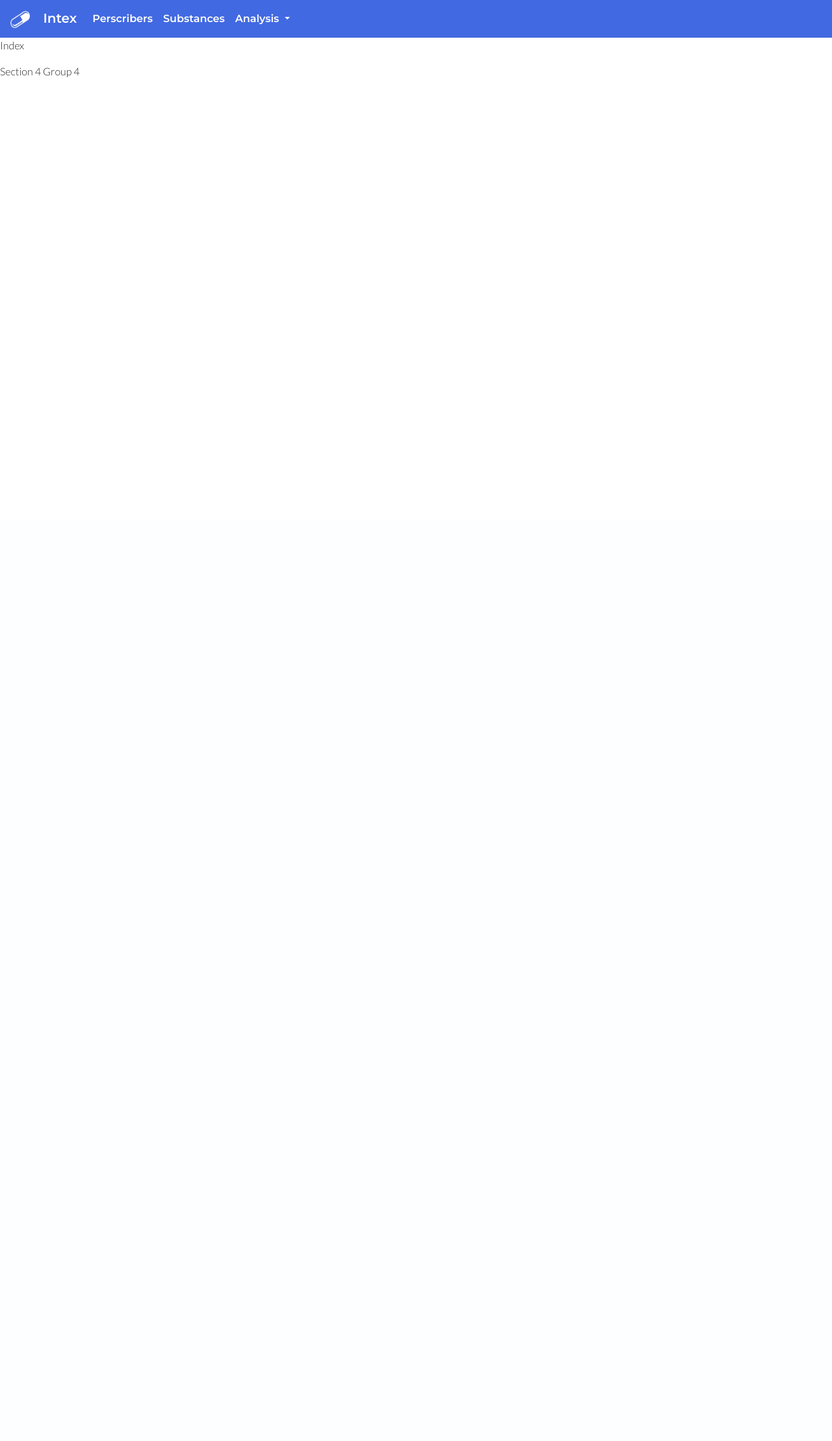
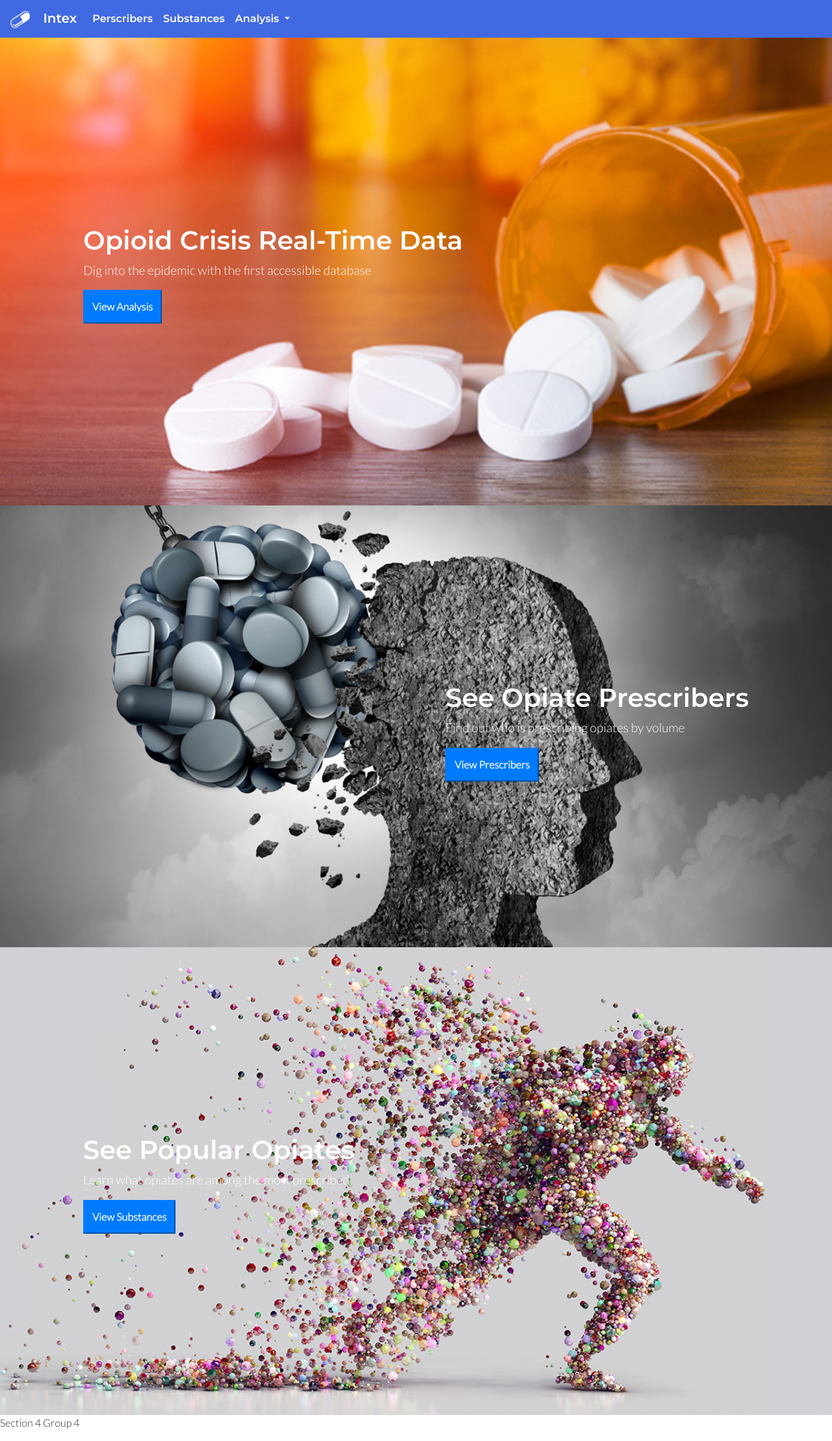
Before and after one commit to skyswalker11/intex1, a Django app: page / in a window 1280 px wide. Shown: the whole page at 65% size. Before the commit the page ends 119 px from the top, so only its background shows below. Run offline with Django 3.2, Linux system fonts and the light colour scheme; some libraries are stand-ins or nearby versions.

Commit message:
commiting the index.html page

```diff
--- a/intexdrug/static/css/styles.css
+++ b/intexdrug/static/css/styles.css
@@ -36,6 +36,40 @@ margin:10px;
   margin:10px;
 }
 
+/*header-stuff*/
+.header-container{
+  position: relative;
+}
+
+.header-content-container-left{
+  position: absolute;
+  top: 40%;
+  left: 10%;
+}
+
+.header-content-container-right{
+  position: absolute;
+  top: 40%;
+  right: 10%;
+}
+
+.header-title{
+  font-family: 'Montserrat';
+  color: white;
+}
+
+.header-subtitle{
+  font-size: larger;
+  color: white;
+}
+
+.header-button{
+  background-color: #007bff;
+  border-color: #007bff;
+  font-weight: bolder;
+  color: white;
+  padding: 12px;
+}
 
 /* Mobile Styles */
 @media only screen and (max-width: 400px) {
--- a/templates/drugapp/index.html
+++ b/templates/drugapp/index.html
@@ -4,6 +4,35 @@
 {% endcomment %}
 {% block content %}
 
-    <p>Index</p>
+<!-- Headers -->
+<html>
+    <body>
+        <div class="header-container">
+            <img src="static/img/header-img.jpeg" alt="Pills" style="width:100%">
+            <div class="header-content-container-left">
+                <h1 class="header-title">Opioid Crisis Real-Time Data</h1>
+                <p class="header-subtitle">Dig into the epidemic with the first accessible database </p>
+                <button type="button" class="header-button">View Analysis</button>
+            </div>
+        </div>
+        <div class="header-container">
+            <img src="static/img/headertwo.jpeg" alt="Other" style="width:100%">
+            <div class="header-content-container-right">
+                <h1 class="header-title">See Opiate Prescribers</h1>
+                <p class="header-subtitle">Find out who is prescribing opiates by volume</p>
+                <button type="button" class="header-button">View Prescribers</button>
+            </div>
+        </div>
+        <div class="header-container">
+            <img src="static/img/headerthree.jpeg" alt="New" style="width:100%">
+            <div class="header-content-container-left">
+                <h1 class="header-title">See Popular Opiates</h1>
+                <p class="header-subtitle">Learn what opiates are among the most prescribed</p>
+                <button type="button" class="header-button">View Substances</button>
+            </div>
+        </div>
+    </body>
+</html>
+
 
 {% endblock %}
```
Also changed, not shown: drugapp/migrations/0002_auto_20211207_0043.py (added), intexdrug/static/img/header-img.jpeg (added), intexdrug/static/img/headerthree.jpeg (added), intexdrug/static/img/headertwo.jpeg (added).
